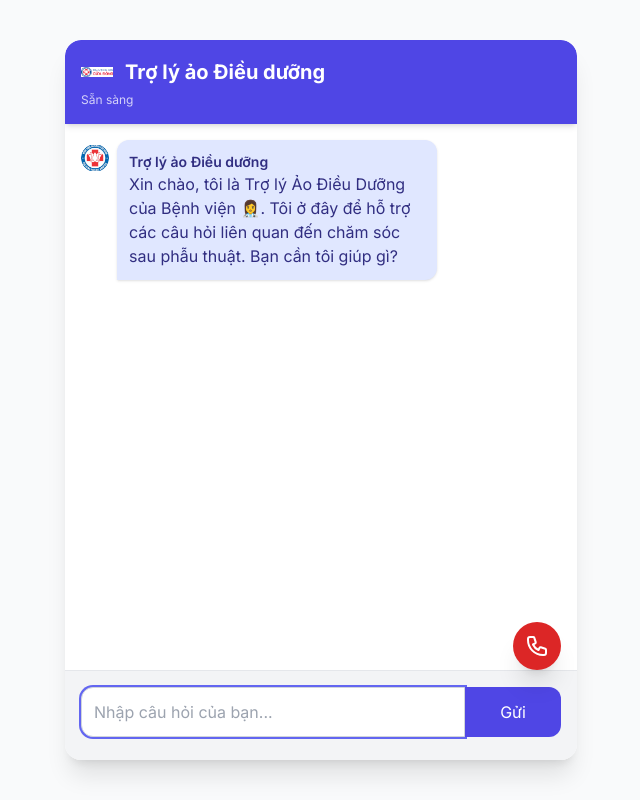
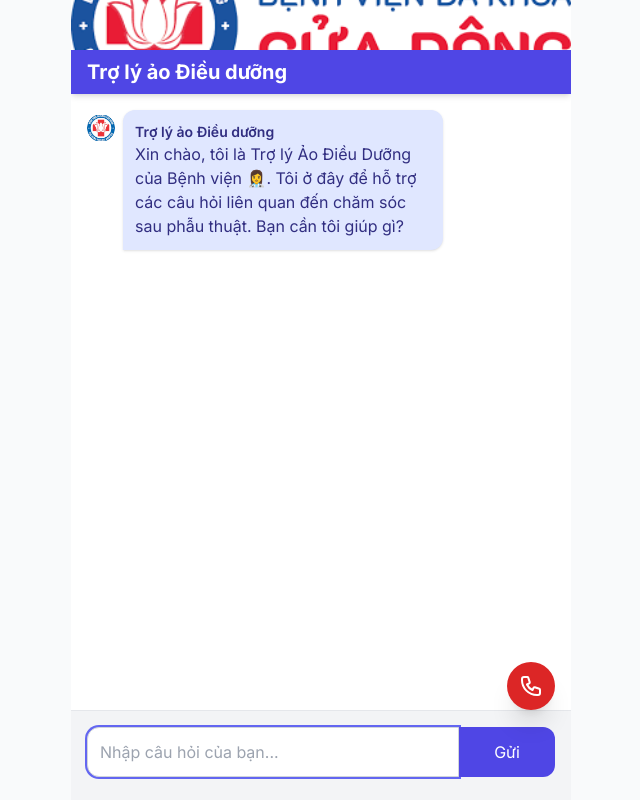
Before and after one commit to BsDongYTB/Tro-ly-ao-dieu-duong, a website: page index.html in a window 1280 px wide. Shown: the whole page, without its empty margins (319-959 px from the left). Drawn offline with nearby package versions, Linux system fonts and the light colour scheme.

Commit message:
Update index.html

```diff
--- a/index.html
+++ b/index.html
@@ -22,11 +22,55 @@
         .chat-history::-webkit-scrollbar-track {
             background: #f1f5f9;
         }
-        /* Hide scrollbar for images in the header */
+        /* Typing Indicator Animation */
+        .typing-indicator span {
+            animation: bounce 0.6s infinite alternate;
+        }
+        .typing-indicator span:nth-child(2) {
+            animation-delay: 0.2s;
+        }
+        .typing-indicator span:nth-child(3) {
+            animation-delay: 0.4s;
+        }
+        @keyframes bounce {
+            from {
+                transform: translateY(0);
+            }
+            to {
+                transform: translateY(-4px);
+            }
+        }
+        /* Tối ưu hóa cho mobile */
+        body {
+            /* Giữ nguyên màu nền nhưng loại bỏ padding/margin thừa */
+            padding: 0;
+            margin: 0;
+            min-height: 100vh;
+            display: flex;
+            align-items: flex-start; /* căn trên */
+            justify-content: center;
+        }
+        #chat-container {
+            /* Chiếm toàn bộ màn hình trên mobile */
+            height: 100vh;
+            width: 100vw;
+            max-width: 500px; /* Giới hạn trên desktop */
+            border-radius: 0; /* Loại bỏ góc bo tròn trên mobile */
+            box-shadow: none; /* Loại bỏ đổ bóng trên mobile */
+        }
+
+        /* Header mới: Logo full width */
+        .header-logo-container {
+            width: 100%;
+            height: 50px; /* Chiều cao cố định cho logo */
+            overflow: hidden;
+            display: flex;
+            justify-content: center;
+            align-items: center;
+        }
         .header-logo {
-            flex-shrink: 0;
-            width: 32px;
-            height: 32px;
+            width: 100%; /* Logo chiếm full chiều rộng container */
+            height: auto;
             object-fit: contain;
         }
         .message-avatar {
@@ -36,23 +80,25 @@
             border-radius: 50%;
             margin-right: 8px;
         }
-        /* Chiều cao ước tính của Input Area (~90px) */
         .input-area-height {
             height: 90px;
         }
     </style>
 </head>
-<body class="bg-gray-50 flex items-center justify-center min-h-screen p-4">
-    <div id="chat-container" class="w-full max-w-lg bg-white shadow-xl rounded-2xl flex flex-col h-[80vh] md:h-[90vh] overflow-hidden relative">
+<body class="bg-gray-50">
+    <div id="chat-container" class="bg-white flex flex-col overflow-hidden relative transition-all duration-300">
 
         <!-- Header -->
-        <header class="bg-indigo-600 text-white p-4 rounded-t-2xl shadow-md flex flex-col">
-            <div class="flex items-center">
+        <header class="bg-indigo-600 text-white shadow-md flex flex-col p-0">
+            <!-- Dòng Logo Full Width -->
+            <div class="header-logo-container bg-white">
                 <!-- LOGO 1: Đường dẫn đã sửa: tìm kiếm trong thư mục gốc -->
-                <img src="./Logo1.png" onerror="this.src='https://placehold.co/32x32/1e3a8a/ffffff?text=L1'" alt="Logo Khung Chat" class="header-logo mr-3">
-                <h1 class="text-xl font-bold flex-grow">Trợ lý ảo Điều dưỡng</h1>
+                <img src="./Logo1.png" onerror="this.src='https://placehold.co/100x50/ffffff/1e3a8a?text=LOGO+1'" alt="Logo Khung Chat" class="header-logo">
             </div>
-            <p id="user-id-display" class="text-xs mt-1 opacity-75">Sẵn sàng</p>
+            <!-- Dòng Tiêu đề -->
+            <div class="px-4 py-2">
+                <h1 id="user-id-display" class="text-xl font-bold">Trợ lý ảo Điều dưỡng</h1>
+            </div>
         </header>
 
         <!-- Chat History Area -->
@@ -78,7 +124,11 @@
         <!-- Input Area -->
         <div id="input-area" class="input-area-height p-4 bg-gray-100 border-t border-gray-200">
             <div id="loading-indicator" class="text-sm text-center text-gray-500 mb-2 hidden">
-                Đang suy nghĩ...
+                <div class="typing-indicator flex items-center justify-center space-x-1">
+                    <span class="w-2 h-2 bg-gray-500 rounded-full"></span>
+                    <span class="w-2 h-2 bg-gray-500 rounded-full"></span>
+                    <span class="w-2 h-2 bg-gray-500 rounded-full"></span>
+                </div>
             </div>
             <div class="flex">
                 <input type="text" id="user-input" placeholder="Nhập câu hỏi của bạn..."
@@ -109,7 +159,7 @@
         // =================================================================
 
         const HOTLINE_NUMBER = "0913570808";
-        // Đã sửa đường dẫn: tìm trong thư mục gốc
+        // Đường dẫn trong thư mục gốc
         const BOT_AVATAR = "./Logo2.png";
         const USER_AVATAR = "./Logo1.png";
 
@@ -147,8 +197,6 @@
 
         /**
          * Thêm tin nhắn mới vào lịch sử chat
-         * @param {string} text - Nội dung tin nhắn
-         * @param {string} role - Vai trò ("user" hoặc "model")
          */
         function appendMessage(text, role) {
             const messageWrapper = document.createElement('div');
@@ -234,7 +282,8 @@
             // 1. Hiển thị tin nhắn người dùng
             appendMessage(userMessage, 'user');
 
-            // 2. Cập nhật lịch sử chat cục bộ cho AI (chỉ gửi tin nhắn)
+            // 2. Cập nhật lịch sử chat cục bộ cho AI (chuẩn bị gửi)
+            // Lần gửi đầu tiên, hệ thống instruction sẽ được gửi kèm
             geminiChatHistory.push({ role: "user", parts: [{ text: userMessage }] });
 
             userInput.value = '';
```
